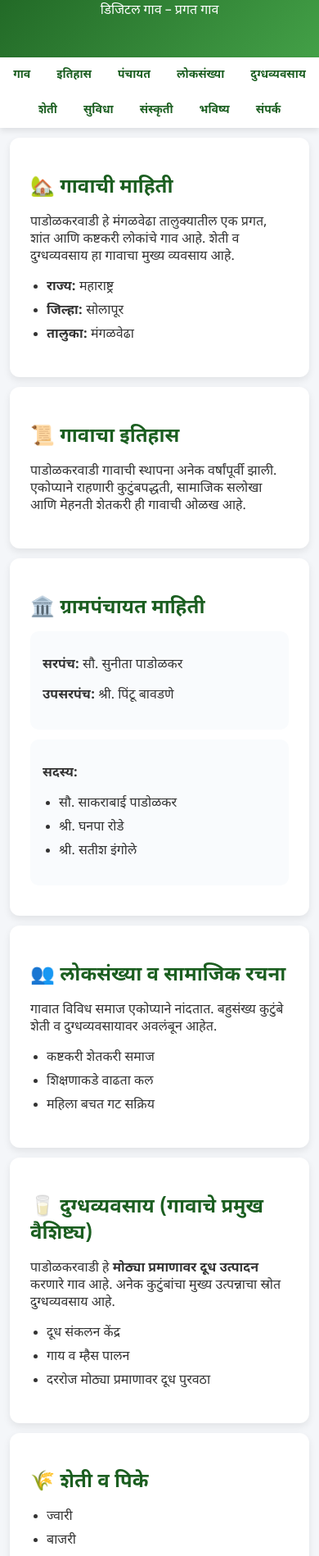
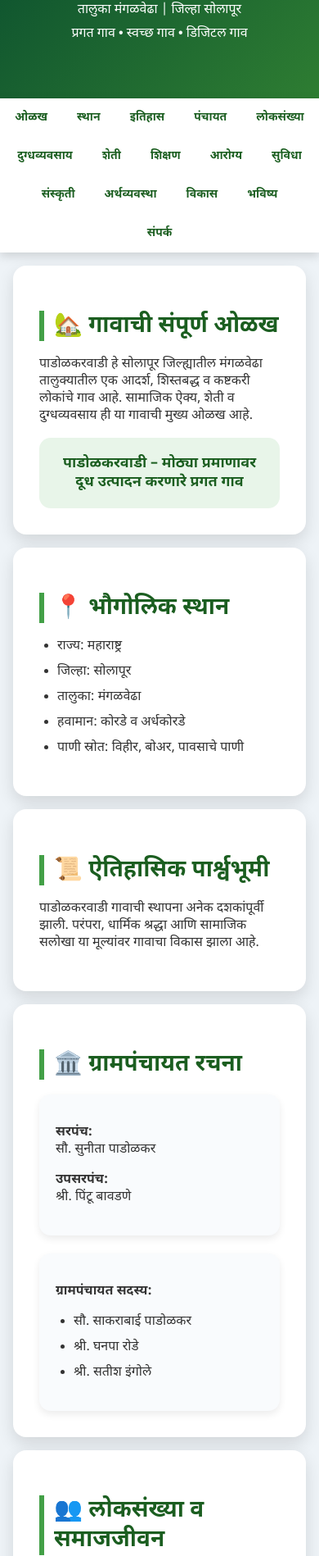
Before and after one commit to shivrajpadolkar-eng/Padolkarwadi, a plain HTML site: page index.html in a window 390 px wide. Shown: the part 102-2000 px from the top of the page at 82% size. Drawn offline with Linux system fonts and the light colour scheme.

Commit message:
Revise title and enhance HTML structure
Updated the title and added new sections to the HTML document, enhancing the layout and content structure.

```diff
--- a/index.html
+++ b/index.html
@@ -3,76 +3,98 @@
 <head>
 <meta charset="UTF-8">
 <meta name="viewport" content="width=device-width, initial-scale=1.0">
-<title>ग्रामपंचायत पाडोळकरवाडी | मंगळवेढा</title>
+<title>ग्रामपंचायत पाडोळकरवाडी | अधिकृत संकेतस्थळ</title>
+
+<link href="https://fonts.googleapis.com/css2?family=Noto+Sans+Devanagari:wght@400;600;700&display=swap" rel="stylesheet">
 
 <style>
 body{
  margin:0;
-    font-family:'Poppins','Noto Sans Devanagari',sans-serif;
-    background:#f4f6f9;
+ font-family:'Noto Sans Devanagari',sans-serif;
+ background:#eef3f7;
  color:#333;
 }
 header{
-    background:linear-gradient(135deg,#1b5e20,#43a047);
+ background:linear-gradient(135deg,#0b4f2f,#2e7d32);
  color:#fff;
-    padding:40px 15px;
+ padding:60px 20px;
  text-align:center;
 }
-header h1{margin:0;font-size:32px;}
-header p{margin:6px 0;font-size:16px;}
+header h1{font-size:40px;margin:0}
+header p{font-size:16px;margin:8px 0}
 
 nav{
  position:sticky;
  top:0;
-    background:#ffffff;
+ background:#fff;
  display:flex;
  justify-content:center;
  flex-wrap:wrap;
-    box-shadow:0 3px 8px rgba(0,0,0,0.1);
-    z-index:1000;
+ box-shadow:0 4px 12px rgba(0,0,0,.15);
+ z-index:999;
 }
 nav a{
-    padding:12px 16px;
+ padding:14px 18px;
  text-decoration:none;
  color:#1b5e20;
  font-weight:600;
  font-size:14px;
 }
-nav a:hover{background:#e8f5e9;}
+nav a:hover{background:#e8f5e9;border-radius:6px}
 
-section{
+.section{
  background:#fff;
-    margin:18px;
-    padding:25px;
-    border-radius:12px;
-    box-shadow:0 4px 10px rgba(0,0,0,0.08);
+ max-width:1150px;
+ margin:28px auto;
+ padding:32px;
+ border-radius:16px;
+ box-shadow:0 8px 20px rgba(0,0,0,.12);
 }
-section h2{
+.section h2{
  color:#1b5e20;
-    margin-bottom:12px;
-    font-size:24px;
+ border-left:6px solid #43a047;
+ padding-left:12px;
+ font-size:28px;
+ margin-bottom:18px;
 }
+
+.grid{
+ display:grid;
+ grid-template-columns:repeat(auto-fit,minmax(260px,1fr));
+ gap:22px;
+}
+
 .card{
  background:#f9fbfd;
-    padding:15px;
-    border-radius:10px;
-    margin-bottom:12px;
+ padding:20px;
+ border-radius:14px;
+ box-shadow:0 4px 10px rgba(0,0,0,.08);
 }
-ul{padding-left:20px;}
-ul li{margin-bottom:8px;}
+
+.highlight{
+ background:#e8f5e9;
+ padding:20px;
+ border-radius:14px;
+ font-weight:700;
+ color:#1b5e20;
+ text-align:center;
+ font-size:18px;
+}
+
+ul{padding-left:22px}
+ul li{margin-bottom:10px}
 
 footer{
  background:#1b5e20;
  color:#fff;
  text-align:center;
-    padding:15px;
-    margin-top:30px;
+ padding:22px;
  font-size:14px;
 }
 
 @media(max-width:600px){
-    header h1{font-size:24px;}
-    section{margin:12px;}
+ header h1{font-size:28px}
+ .section{margin:16px}
 }
 </style>
 </head>
@@ -82,114 +104,137 @@ footer{
 <header>
 <h1>ग्रामपंचायत पाडोळकरवाडी</h1>
 <p>तालुका मंगळवेढा | जिल्हा सोलापूर</p>
-<p>डिजिटल गाव – प्रगत गाव</p>
+<p>प्रगत गाव • स्वच्छ गाव • डिजिटल गाव</p>
 </header>
 
 <nav>
-<a href="#about">गाव</a>
+<a href="#intro">ओळख</a>
+<a href="#location">स्थान</a>
 <a href="#history">इतिहास</a>
 <a href="#panchayat">पंचायत</a>
 <a href="#population">लोकसंख्या</a>
 <a href="#dairy">दुग्धव्यवसाय</a>
 <a href="#agriculture">शेती</a>
-<a href="#facilities">सुविधा</a>
+<a href="#education">शिक्षण</a>
+<a href="#health">आरोग्य</a>
+<a href="#infrastructure">सुविधा</a>
 <a href="#culture">संस्कृती</a>
+<a href="#economy">अर्थव्यवस्था</a>
+<a href="#development">विकास</a>
 <a href="#future">भविष्य</a>
 <a href="#contact">संपर्क</a>
 </nav>
 
-<section id="about">
-<h2>🏡 गावाची माहिती</h2>
+<div class="section" id="intro">
+<h2>🏡 गावाची संपूर्ण ओळख</h2>
 <p>
-पाडोळकरवाडी हे मंगळवेढा तालुक्यातील एक प्रगत, शांत
-आणि कष्टकरी लोकांचे गाव आहे. शेती व दुग्धव्यवसाय
-हा गावाचा मुख्य व्यवसाय आहे.
+पाडोळकरवाडी हे सोलापूर जिल्ह्यातील मंगळवेढा तालुक्यातील
+एक आदर्श, शिस्तबद्ध व कष्टकरी लोकांचे गाव आहे.
+सामाजिक ऐक्य, शेती व दुग्धव्यवसाय ही या गावाची
+मुख्य ओळख आहे.
 </p>
+<div class="highlight">
+पाडोळकरवाडी – मोठ्या प्रमाणावर दूध उत्पादन करणारे प्रगत गाव
+</div>
+</div>
+
+<div class="section" id="location">
+<h2>📍 भौगोलिक स्थान</h2>
 <ul>
-<li><strong>राज्य:</strong> महाराष्ट्र</li>
-<li><strong>जिल्हा:</strong> सोलापूर</li>
-<li><strong>तालुका:</strong> मंगळवेढा</li>
+<li>राज्य: महाराष्ट्र</li>
+<li>जिल्हा: सोलापूर</li>
+<li>तालुका: मंगळवेढा</li>
+<li>हवामान: कोरडे व अर्धकोरडे</li>
+<li>पाणी स्रोत: विहीर, बोअर, पावसाचे पाणी</li>
 </ul>
-</section>
+</div>
 
-<section id="history">
-<h2>📜 गावाचा इतिहास</h2>
+<div class="section" id="history">
+<h2>📜 ऐतिहासिक पार्श्वभूमी</h2>
 <p>
-पाडोळकरवाडी गावाची स्थापना अनेक वर्षांपूर्वी झाली.
-एकोप्याने राहणारी कुटुंबपद्धती, सामाजिक सलोखा
-आणि मेहनती शेतकरी ही गावाची ओळख आहे.
+पाडोळकरवाडी गावाची स्थापना अनेक दशकांपूर्वी झाली.
+परंपरा, धार्मिक श्रद्धा आणि सामाजिक सलोखा
+या मूल्यांवर गावाचा विकास झाला आहे.
 </p>
-</section>
+</div>
 
-<section id="panchayat">
-<h2>🏛️ ग्रामपंचायत माहिती</h2>
+<div class="section" id="panchayat">
+<h2>🏛️ ग्रामपंचायत रचना</h2>
+<div class="grid">
 <div class="card">
-<p><strong>सरपंच:</strong> सौ. सुनीता पाडोळकर</p>
-<p><strong>उपसरपंच:</strong> श्री. पिंटू बावडणे</p>
+<p><strong>सरपंच:</strong><br>सौ. सुनीता पाडोळकर</p>
+<p><strong>उपसरपंच:</strong><br>श्री. पिंटू बावडणे</p>
 </div>
 <div class="card">
-<p><strong>सदस्य:</strong></p>
+<p><strong>ग्रामपंचायत सदस्य:</strong></p>
 <ul>
 <li>सौ. साकराबाई पाडोळकर</li>
 <li>श्री. घनपा रोडे</li>
 <li>श्री. सतीश इंगोले</li>
 </ul>
 </div>
-</section>
+</div>
+</div>
 
-<section id="population">
-<h2>👥 लोकसंख्या व सामाजिक रचना</h2>
-<p>
-गावात विविध समाज एकोप्याने नांदतात.
-बहुसंख्य कुटुंबे शेती व दुग्धव्यवसायावर अवलंबून आहेत.
-</p>
+<div class="section" id="population">
+<h2>👥 लोकसंख्या व समाजजीवन</h2>
 <ul>
-<li>कष्टकरी शेतकरी समाज</li>
-<li>शिक्षणाकडे वाढता कल</li>
+<li>बहुसंख्य शेतकरी कुटुंबे</li>
+<li>सर्व समाजांमध्ये ऐक्य</li>
 <li>महिला बचत गट सक्रिय</li>
+<li>युवक मंडळ व सामाजिक उपक्रम</li>
 </ul>
-</section>
+</div>
 
-<section id="dairy">
-<h2>🥛 दुग्धव्यवसाय (गावाचे प्रमुख वैशिष्ट्य)</h2>
-<p>
-पाडोळकरवाडी हे <strong>मोठ्या प्रमाणावर दूध उत्पादन</strong>
-करणारे गाव आहे. अनेक कुटुंबांचा मुख्य उत्पन्नाचा स्रोत
-दुग्धव्यवसाय आहे.
-</p>
+<div class="section" id="dairy">
+<h2>🥛 दुग्धव्यवसाय – गावाचा कणा</h2>
 <ul>
-<li>दूध संकलन केंद्र</li>
-<li>गाय व म्हैस पालन</li>
-<li>दररोज मोठ्या प्रमाणावर दूध पुरवठा</li>
+<li>गाय व म्हैस पालन मोठ्या प्रमाणात</li>
+<li>दररोज मोठ्या प्रमाणावर दूध संकलन</li>
+<li>दुग्धव्यवसायातून स्थिर उत्पन्न</li>
+<li>स्वच्छता व गुणवत्ता जपली जाते</li>
 </ul>
-</section>
+</div>
 
-<section id="agriculture">
-<h2>🌾 शेती व पिके</h2>
+<div class="section" id="agriculture">
+<h2>🌾 शेती व कृषी विकास</h2>
 <ul>
-<li>ज्वारी</li>
-<li>बाजरी</li>
-<li>हरभरा</li>
-<li>ऊस</li>
-<li>भाजीपाला</li>
+<li>मुख्य पिके: ज्वारी, बाजरी, हरभरा, ऊस</li>
+<li>भाजीपाला उत्पादन</li>
+<li>ठिबक व तुषार सिंचन</li>
+<li>आधुनिक शेती तंत्रज्ञानाचा वापर</li>
 </ul>
-<p>
-आधुनिक शेती तंत्रज्ञान, खत व्यवस्थापन
-आणि पाण्याचा योग्य वापर केला जातो.
-</p>
-</section>
+</div>
 
-<section id="facilities">
-<h2>⚡🚰🛣️ मूलभूत सुविधा</h2>
+<div class="section" id="education">
+<h2>🎓 शिक्षण व्यवस्था</h2>
 <ul>
-<li>पिण्याच्या पाण्याची व्यवस्था (नळ, विहीर, बोअर)</li>
-<li>वीजपुरवठा व काही ठिकाणी सौरऊर्जा</li>
-<li>डांबरी रस्ते व बस वाहतूक</li>
-<li>आरोग्य सेवा – PHC मंगळवेढा, 108 सेवा</li>
+<li>प्राथमिक शिक्षण सुविधा</li>
+<li>माध्यमिक शिक्षणासाठी जवळची गावे</li>
+<li>विद्यार्थ्यांमध्ये स्पर्धा परीक्षेची तयारी</li>
 </ul>
-</section>
+</div>
 
-<section id="culture">
+<div class="section" id="health">
+<h2>🏥 आरोग्य सेवा</h2>
+<ul>
+<li>प्राथमिक आरोग्य केंद्र – मंगळवेढा</li>
+<li>108 आपत्कालीन सेवा</li>
+<li>लसीकरण व आरोग्य शिबिरे</li>
+</ul>
+</div>
+
+<div class="section" id="infrastructure">
+<h2>⚡🚰🛣️ पायाभूत सुविधा</h2>
+<ul>
+<li>डांबरी रस्ते</li>
+<li>वीजपुरवठा व सौरऊर्जा</li>
+<li>शुद्ध पिण्याचे पाणी</li>
+<li>स्वच्छ भारत अभियान</li>
+</ul>
+</div>
+
+<div class="section" id="culture">
 <h2>🎉 संस्कृती व सण</h2>
 <ul>
 <li>गणेशोत्सव</li>
@@ -197,27 +242,44 @@ footer{
 <li>होळी</li>
 <li>जत्रा व धार्मिक कार्यक्रम</li>
 </ul>
-</section>
+</div>
 
-<section id="future">
-<h2>🚀 भविष्यकालीन विकास योजना</h2>
+<div class="section" id="economy">
+<h2>💼 स्थानिक अर्थव्यवस्था</h2>
+<ul>
+<li>शेती व दुग्धव्यवसाय आधारित</li>
+<li>छोटे दुकाने व सेवा व्यवसाय</li>
+<li>स्वयंरोजगार संधी</li>
+</ul>
+</div>
+
+<div class="section" id="development">
+<h2>🚀 विकासात्मक उपक्रम</h2>
 <ul>
 <li>डिजिटल ग्रामपंचायत</li>
-<li>स्मार्ट पाणी व्यवस्थापन</li>
-<li>अधिक सौरऊर्जा प्रकल्प</li>
-<li>युवकांसाठी कौशल्य विकास</li>
+<li>स्मार्ट पाणी नियोजन</li>
+<li>स्वच्छता व हरित उपक्रम</li>
 </ul>
-</section>
+</div>
 
-<section id="contact">
-<h2>📞 संपर्क माहिती</h2>
+<div class="section" id="future">
+<h2>🌱 भविष्यकालीन दृष्टी</h2>
+<ul>
+<li>स्मार्ट व्हिलेज संकल्पना</li>
+<li>दुग्धव्यवसाय अधिक विकसित करणे</li>
+<li>युवक कौशल्य विकास</li>
+<li>पर्यावरणपूरक विकास</li>
+</ul>
+</div>
+
+<div class="section" id="contact">
+<h2>📞 संपर्क</h2>
 <p><strong>ग्रामपंचायत कार्यालय:</strong> पाडोळकरवाडी</p>
-<p><strong>तालुका:</strong> मंगळवेढा</p>
-<p><strong>जिल्हा:</strong> सोलापूर</p>
-</section>
+<p><strong>तालुका:</strong> मंगळवेढा | <strong>जिल्हा:</strong> सोलापूर</p>
+</div>
 
 <footer>
-© 2025 ग्रामपंचायत पाडोळकरवाडी | सर्व हक्क राखीव
+© 2025 ग्रामपंचायत पाडोळकरवाडी | अधिकृत संकेतस्थळ
 </footer>
 
 </body>
```
Lines whose indentation alone changed are shown as unchanged.
